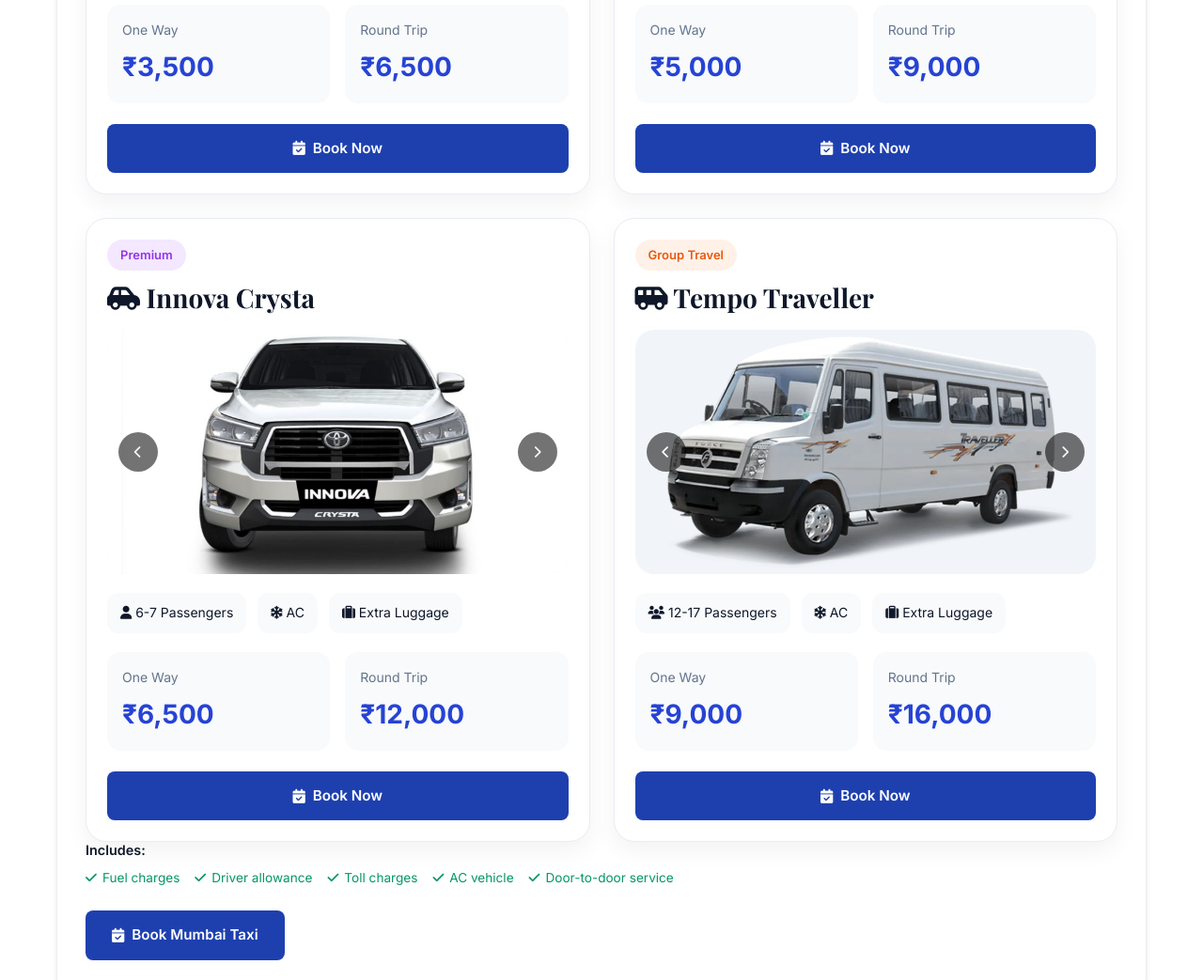
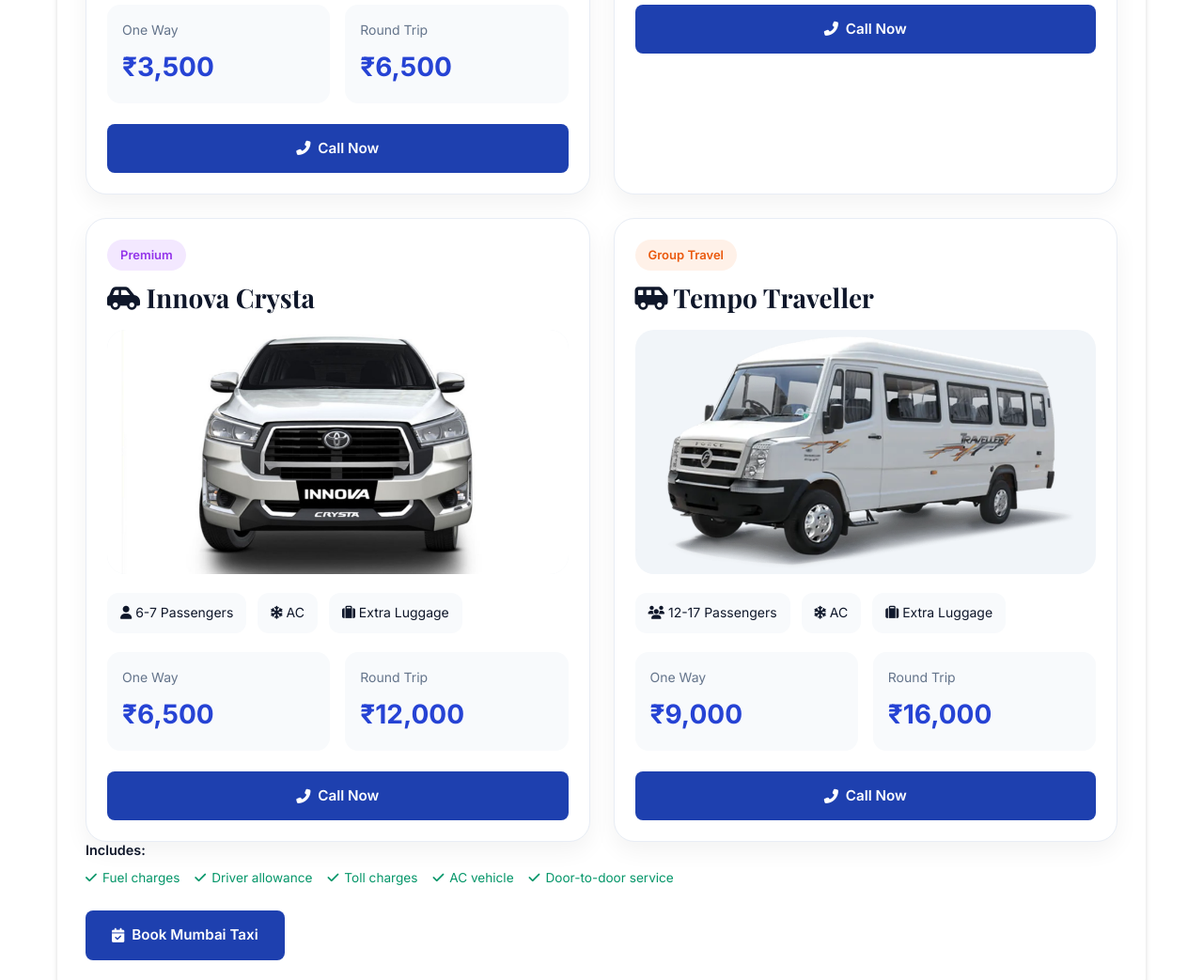
Before and after one commit to mayank-kamriya-ksoft/tour-and-travel, a website built with Vite: page taxi-services.html in a window 1280 px wide. Shown: the part 1340-2383 px from the top of the page at 94% size. Built offline with nearby package versions, Linux system fonts and the light colour scheme.

Commit message:
book now to call now,  slider arrows hide when a card has only one image

```diff
--- a/taxi-services.html
+++ b/taxi-services.html
@@ -86,7 +86,7 @@
                 <li><a href="contact.html">Contact</a></li>
             </ul>
             <div class="nav-actions">
-                <a href="contact.html" class="btn btn-primary btn-sm">Book Now</a>
+                <a href="tel:+919923322790" class="btn btn-primary btn-sm">Call Now</a>
                 <button class="mobile-toggle" id="mobileToggle" aria-label="Toggle navigation menu">
                     <span></span>
                     <span></span>
@@ -187,9 +187,9 @@
 
         </div>
 
-        <a href="contact.html" class="btn btn-primary car-book-btn">
-            <i class="fas fa-calendar-check"></i>
-            Book Now
+        <a href="tel:+919923322790" class="btn btn-primary car-book-btn">
+            <i class="fas fa-phone-alt"></i>
+            Call Now
         </a>
 
     </div>
@@ -231,6 +231,7 @@
             <span><i class="fas fa-suitcase"></i> Extra Luggage</span>
         </div>
 
+        <!-- PRICING (commented out on request)
         <div class="car-price-wrapper">
 
             <div class="car-price-box">
@@ -244,10 +245,12 @@
             </div>
 
         </div>
+        -->
 
-        <a href="contact.html" class="btn btn-primary car-book-btn">
-            <i class="fas fa-calendar-check"></i>
-            Book Now
+
+        <a href="tel:+919923322790" class="btn btn-primary car-book-btn">
+            <i class="fas fa-phone-alt"></i>
+            Call Now
         </a>
 
     </div>
@@ -304,9 +307,9 @@
 
         </div>
 
-        <a href="contact.html" class="btn btn-primary car-book-btn">
-            <i class="fas fa-calendar-check"></i>
-            Book Now
+        <a href="tel:+919923322790" class="btn btn-primary car-book-btn">
+            <i class="fas fa-phone-alt"></i>
+            Call Now
         </a>
 
     </div>
@@ -364,9 +367,9 @@
 
         </div>
 
-        <a href="contact.html" class="btn btn-primary car-book-btn">
-            <i class="fas fa-calendar-check"></i>
-            Book Now
+        <a href="tel:+919923322790" class="btn btn-primary car-book-btn">
+            <i class="fas fa-phone-alt"></i>
+            Call Now
         </a>
 
     </div>
@@ -452,10 +455,10 @@
 
                         </div>
 
-                        <a href="contact.html" class="btn btn-primary car-book-btn">
-                            <i class="fas fa-calendar-check"></i>
-                            Book Now
-                        </a>
+                        <a href="tel:+919923322790" class="btn btn-primary car-book-btn">
+            <i class="fas fa-phone-alt"></i>
+            Call Now
+        </a>
 
                     </div>
 
@@ -511,10 +514,10 @@
 
                         </div>
 
-                        <a href="contact.html" class="btn btn-primary car-book-btn">
-                            <i class="fas fa-calendar-check"></i>
-                            Book Now
-                        </a>
+                        <a href="tel:+919923322790" class="btn btn-primary car-book-btn">
+            <i class="fas fa-phone-alt"></i>
+            Call Now
+        </a>
 
                     </div>
 
@@ -570,10 +573,10 @@
 
                         </div>
 
-                        <a href="contact.html" class="btn btn-primary car-book-btn">
-                            <i class="fas fa-calendar-check"></i>
-                            Book Now
-                        </a>
+                        <a href="tel:+919923322790" class="btn btn-primary car-book-btn">
+            <i class="fas fa-phone-alt"></i>
+            Call Now
+        </a>
 
                     </div>
 
@@ -629,10 +632,10 @@
 
                         </div>
 
-                        <a href="contact.html" class="btn btn-primary car-book-btn">
-                            <i class="fas fa-calendar-check"></i>
-                            Book Now
-                        </a>
+                        <a href="tel:+919923322790" class="btn btn-primary car-book-btn">
+            <i class="fas fa-phone-alt"></i>
+            Call Now
+        </a>
 
                     </div>
 
@@ -807,7 +810,7 @@
                         <span>Sedan: <strong>₹1,500</strong></span>
                         <span>SUV: <strong>₹2,200</strong></span>
                     </div>
-                    <a href="contact.html" class="btn btn-outline btn-sm">Book Now</a>
+                    <a href="tel:+919923322790" class="btn btn-outline btn-sm">Call Now</a>
                 </div>
                 <div class="local-package-card">
                     <h3><i class="fas fa-map-marked-alt"></i> Ellora & Daulatabad Tour</h3>
@@ -820,7 +823,7 @@
                         <span>Sedan: <strong>₹2,000</strong></span>
                         <span>SUV: <strong>₹3,000</strong></span>
                     </div>
-                    <a href="contact.html" class="btn btn-outline btn-sm">Book Now</a>
+                    <a href="tel:+919923322790" class="btn btn-outline btn-sm">Call Now</a>
                 </div>
                 <div class="local-package-card">
                     <h3><i class="fas fa-map-marked-alt"></i> Ajanta Caves Tour</h3>
@@ -833,7 +836,7 @@
                         <span>Sedan: <strong>₹2,800</strong></span>
                         <span>SUV: <strong>₹4,000</strong></span>
                     </div>
-                    <a href="contact.html" class="btn btn-outline btn-sm">Book Now</a>
+                    <a href="tel:+919923322790" class="btn btn-outline btn-sm">Call Now</a>
                 </div>
                 <div class="local-package-card">
                     <h3><i class="fas fa-map-marked-alt"></i> Complete Heritage Tour</h3>
@@ -846,7 +849,7 @@
                         <span>Sedan: <strong>₹5,000</strong></span>
                         <span>SUV: <strong>₹7,500</strong></span>
                     </div>
-                    <a href="contact.html" class="btn btn-outline btn-sm">Book Now</a>
+                    <a href="tel:+919923322790" class="btn btn-outline btn-sm">Call Now</a>
                 </div>
             </div>
         </div>
@@ -948,6 +951,14 @@
 
     let index = 0;
 
+    // Hide arrows when there is only one (or no) image
+    if(slides.length < 2){
+        if(nextBtn) nextBtn.style.display = 'none';
+        if(prevBtn) prevBtn.style.display = 'none';
+        return;
+    }
+
+
     function updateSlider(){
         track.style.transform = `translateX(-${index * 100}%)`;
     }
```
Also changed, not shown: about.html (+1 -1 lines), contact.html (+1 -1 lines), index.html (+5 -5 lines), tourist-places.html (+1 -1 lines).
